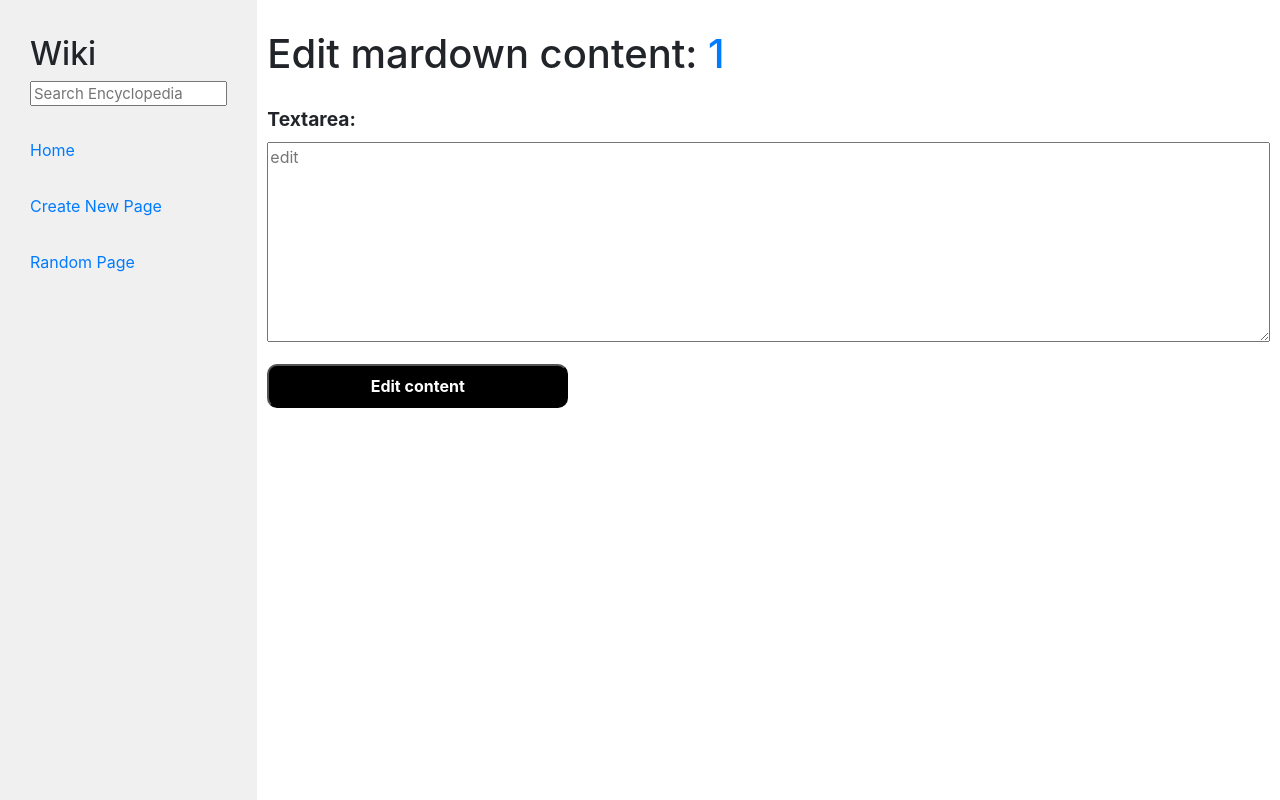
After one commit to Elomolina/cs50w-project-1-wiki, a Django app: page /wiki/edit/1 in a window 1280 px wide. The commit adds this page. Run offline with Django 3.2, Linux system fonts and the light colour scheme; some libraries are stand-ins or nearby versions.

Commit message:
create new page functionality finished

```diff
--- /dev/null
+++ b/encyclopedia/forms.py
@@ -0,0 +1,23 @@
+from django import forms
+
+class createForm(forms.Form):
+    title = forms.CharField(label = "Title", required=True, error_messages={
+        'required': "This field cannot be empty"
+    })
+
+    content = forms.CharField(widget=forms.Textarea(
+        attrs= {
+            'placeholder': 'Enter content here'
+        }
+    ), label="Enter content", required=True, error_messages={
+        'required': "This field cannot be empty"
+    })
+
+class editMarkdown(forms.Form):
+    textarea = forms.CharField(widget=forms.Textarea(
+        attrs={
+            'placeholder': 'edit'
+        }
+    ), required=True, error_messages={
+        'required': 'This field cannot be empty'
+    })
--- a/encyclopedia/static/encyclopedia/create.css
+++ b/encyclopedia/static/encyclopedia/create.css
@@ -1,6 +1,6 @@
 textarea
 {
-    height: 300px;
+    height: 200px;
     width: 100%;
 }
 #form
@@ -8,7 +8,7 @@ textarea
     padding: 1.5em;
     display: flex;
     flex-direction: column;
-    background-color: #E8C5E5;
+    background-color: #F6F5F2;
     width: 70%;
     border-radius: 1em;
     box-shadow: 2px 2px 2px 2px rgba(0, 0, 0, 0.2);
@@ -23,6 +23,33 @@ label
 {
     height: 40px;
 }
+#form div
+{
+    display: flex;
+    flex-direction: column;
+}
+.sub
+{
+    width: 100%;
+    display: flex;
+    justify-content: center;
+    align-items: center;
+}
+#form input[type=submit]
+{
+    background-color: black;
+    color: white;
+    font-weight: bold;
+    margin: 1em;
+    padding: 0.6em;
+    border-radius: 1em;
+    width: 60%;
+    transition: 0.5s;
+}
+#form input[type=submit]:hover
+{
+    transform: scale(1.1);
+}
 #remember
 {
     font-weight: lighter;
@@ -36,3 +63,23 @@ section
     justify-content: center;
     align-items: center;
 }
+.error
+{
+    color: red;
+}
+#editButton
+{
+    margin-top: 1em;
+    padding: 0.5em;
+    font-weight: bold;
+    border-radius: 10px;
+    width: 30%;
+    color: white;
+    background-color: black;
+    transition: 0.5s;
+}
+#editButton:hover
+{
+    border: 1px solid grey;
+    background-color: gray;
+}
--- a/encyclopedia/static/encyclopedia/styles.css
+++ b/encyclopedia/static/encyclopedia/styles.css
@@ -28,7 +28,7 @@ h1 {
 }
 
 .sidebar {
-    background-color: #ce4242;
+    background-color: #f0f0f0;
     height: 100%;
     padding: 30px;
 }
@@ -38,5 +38,17 @@ h1 {
 }
 .sidebar a
 {
-    background-color: black;
+    margin-top: 20em;
 }
+.links
+{
+    margin-top: 2em;
+    display: flex;
+    flex-direction: column;
+    gap: 2em;
+
+}
+.content
+{
+    margin: 1em;
+}
--- /dev/null
+++ b/encyclopedia/templates/encyclopedia/edit.html
@@ -0,0 +1,22 @@
+{% extends 'encyclopedia/layout.html' %}
+{% load static %}
+
+{% block style %}
+<link rel="stylesheet" href="{% static 'encyclopedia/create.css'%}">
+{% endblock %}
+
+{% block title %}
+edit {{title}}
+{% endblock %}
+{% block body %}
+<h1>Edit mardown content:
+    <a href="{% url 'encyclopedia' title%}">
+        {{title}}
+    </a>
+</h1>
+<form action="{% url 'edit_encyclopedia' title %}" method="post">
+    {% csrf_token %}
+    {{form}}
+    <input type="submit" value="Edit content" id="editButton">
+</form>
+{% endblock %}
--- a/encyclopedia/templates/encyclopedia/enc.html
+++ b/encyclopedia/templates/encyclopedia/enc.html
@@ -4,5 +4,8 @@
 {{title}}
 {% endblock %}
 {% block body %}
-{{html_conversion | safe}}
+<div class="content">
+    {{html_conversion | safe}}
+    <a href="{% url 'edit_encyclopedia' title%}">Edit {{title}} markdown content</a>
+</div>
 {% endblock %}
--- a/encyclopedia/templates/encyclopedia/layout.html
+++ b/encyclopedia/templates/encyclopedia/layout.html
@@ -17,6 +17,7 @@
                     {% csrf_token %}
                     <input class="search" type="text" name="q" placeholder="Search Encyclopedia">
                 </form>
+                <div class="links">
                     <div>
                         <a href="{% url 'index' %}">Home</a>
                     </div>
@@ -33,6 +34,7 @@
                     {% block nav %}
                     {% endblock %}
                 </div>
+                </div>
             <div class="main createPage">
                 {% block body %}
                 {% endblock %}
--- a/encyclopedia/urls.py
+++ b/encyclopedia/urls.py
@@ -5,6 +5,7 @@ from . import views
 urlpatterns = [
     path("", views.index, name="index"),
     path("wiki/<str:title>", views.encyclopedia, name = "encyclopedia"),
+    path("wiki/edit/<str:title>", views.edit, name = "edit_encyclopedia"),
     path("search", views.search, name="search"),
     path("similar", views.similar, name="similar"),
     path("random_page", views.random_page, name = "random_page"),
--- a/encyclopedia/views.py
+++ b/encyclopedia/views.py
@@ -2,6 +2,7 @@ from django.shortcuts import render
 from django.http import HttpResponse, HttpResponseRedirect
 from django.urls import reverse
 from . import util
+from . import forms
 import random
 import markdown2
 
@@ -15,8 +16,6 @@ def encyclopedia(request, title):
         markdown = util.get_entry(title)
         html_conversion = markdown2.markdown(markdown)
         html_conversion = str(html_conversion)
-        print(type(html_conversion))
-        print(title)
         return render(request, "encyclopedia/enc.html", {
             "title": title,
             "html_conversion": html_conversion,
@@ -25,6 +24,19 @@ def encyclopedia(request, title):
         return render(request, "encyclopedia/error.html", {
             "error": f"There is no page for {title}"
         })
+
+
+def edit(request, title):
+    textarea = util.get_entry(title)
+    data = {
+        "textarea":textarea
+    }
+    # we pass the initial markdown
+    form = forms.editMarkdown(initial=data)
+    return render(request, "encyclopedia/edit.html", {
+        "title":title,
+        "form": form
+    })
 
 def search(request):
     if request.method == "POST":
@@ -66,4 +78,31 @@ def random_page(request):
 
 
 def create(request):
-    return render(request, "encyclopedia/create.html")
+    if request.method == "POST":
+        form = forms.createForm(request.POST)
+        #check if all inputs are valid
+        if form.is_valid():
+            title = form.cleaned_data['title']
+            content = form.cleaned_data['content']
+            entry = util.get_entry(title)
+            #check if entry already exist
+            if entry is not None:
+                return render(request, "encyclopedia/create.html", {
+                "form": form,
+                "entry": title.lower()
+                })
+            #creates new entry if it doesnt exist
+            else:
+                #save entry
+                util.save_entry(title, content)
+                redirect_path = reverse("encyclopedia", args = [title])
+                return HttpResponseRedirect(redirect_path)
+        #return the same form with the error messages
+        else:
+            return render(request, "encyclopedia/create.html", {
+                "form": form
+            })
+    # get request
+    return render(request, "encyclopedia/create.html", {
+        "form": forms.createForm()
+    })
```
Also changed, not shown: encyclopedia/templates/encyclopedia/create.html (+24 -11 lines), entries/cs50.md (added, +3 -0 lines). Lines whose indentation alone changed are shown as unchanged.
